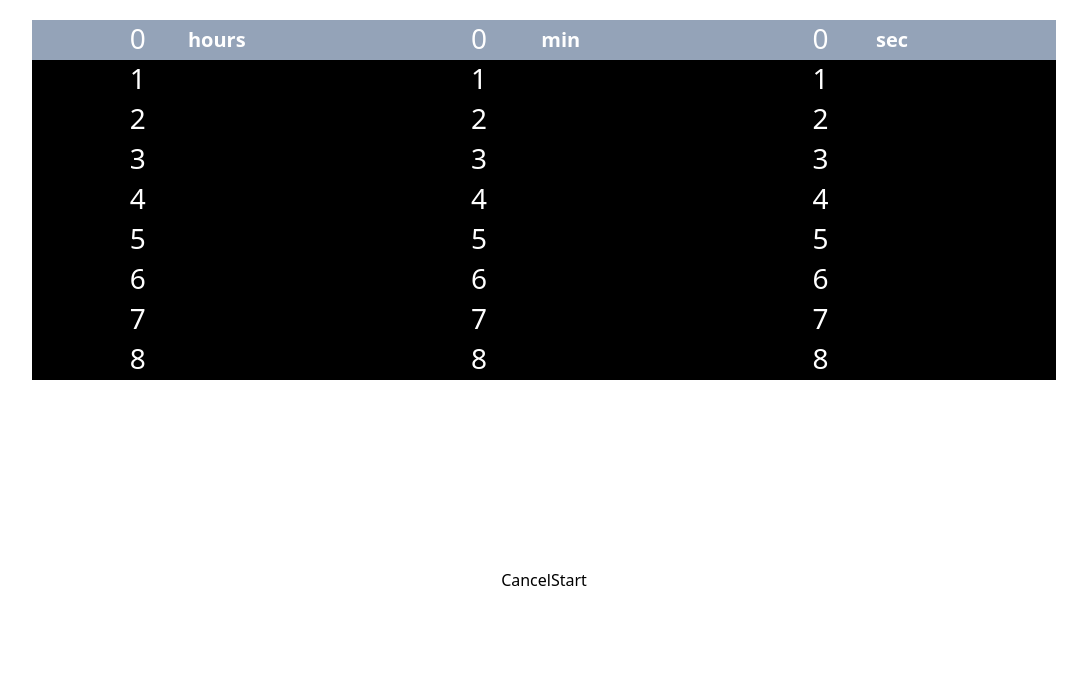
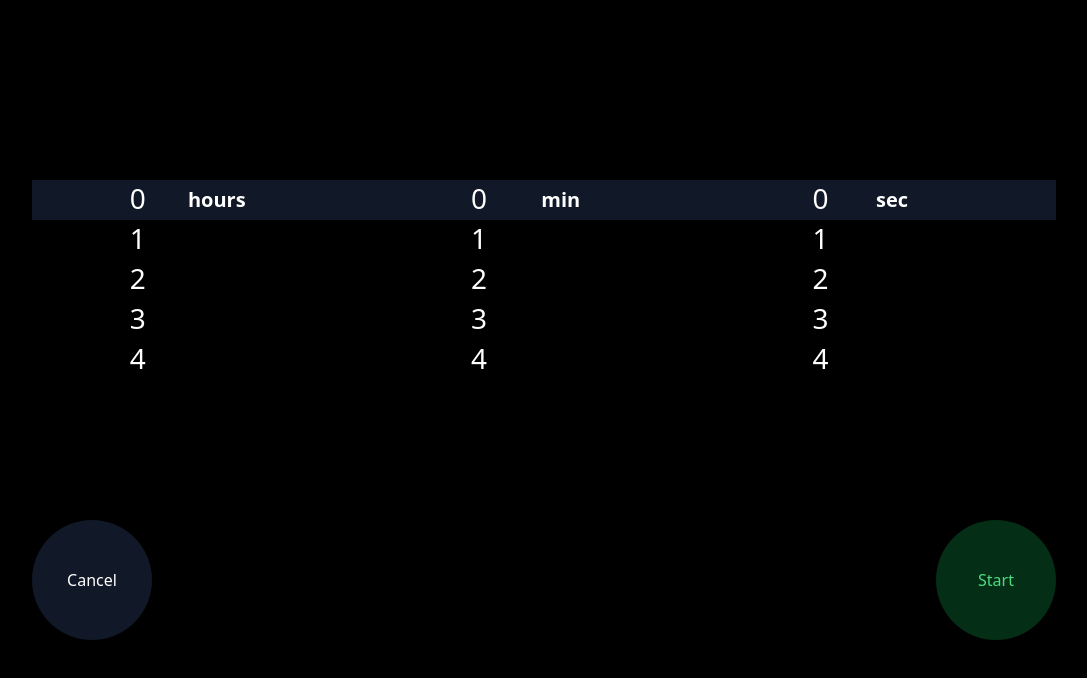
Before and after one commit to gptlv/timer-app, a React (Vite) app: page / in a window 1280 px wide. Shown: the top 678 px of the page, without its empty margins (96-1183 px from the left). Built offline with nearby package versions, Linux system fonts and the light colour scheme.

Commit message:
Improve UI

```diff
--- a/src/App.tsx
+++ b/src/App.tsx
@@ -27,11 +27,11 @@ const App = ({}: Props) => {
     seconds: 0,
   });
 
-  const [scrollPositions, setScrollPositions] = useState<InputIndexes>({
-    hours: 0,
-    minutes: 0,
-    seconds: 0,
-  }); //?
+  // const [scrollPositions, setScrollPositions] = useState<InputIndexes>({
+  //   hours: 0,
+  //   minutes: 0,
+  //   seconds: 0,
+  // });
 
   const [isInputDisabled, setIsInputDisabled] = useState<boolean>(false);
   const [isStartButtonVisible, setIsStartButtonVisible] =
@@ -41,7 +41,9 @@ const App = ({}: Props) => {
   const [isPauseButtonPressed, setIsPauseButtonPressed] =
     useState<boolean>(false);
   const [isTimerRunning, setIsTimerRunning] = useState<boolean>(false);
-  const [optionItemHeight, setOptionItemHeight] = useState<number>(0);
+  const [optionItemHeight, setOptionItemHeight] = useState<number>(
+    window.innerHeight * 0.05
+  );
   const elapsedTimeRef = useRef<number>(0);
 
   const handleScroll = (
@@ -55,14 +57,14 @@ const App = ({}: Props) => {
     const itemHeight = items[0].offsetHeight;
     setOptionItemHeight(itemHeight);
     const scrollPosition = container.scrollTop - 4 * itemHeight; //4 elements gap before and after options
-    setScrollPositions((prevState) => {
-      return {
-        ...prevState,
-        [type]: scrollPosition,
-      };
-    });
+    // setScrollPositions((prevState) => {
+    //   return {
+    //     ...prevState,
+    //     [type]: scrollPosition,
+    //   };
+    // });
     const centerIndex = Math.floor(
-      (scrollPosition + containerHeight / 2) / itemHeight
+      (scrollPosition + containerHeight / 2) / itemHeight - 0.5 // adjust for edge cases
     );
     setInputIndexes((prevState) => {
       return {
@@ -70,6 +72,7 @@ const App = ({}: Props) => {
         [type]: centerIndex,
       };
     });
+    console.log(centerIndex);
     const centerItem = Number(items[centerIndex].textContent ?? 0);
     setInputTime((prevState) => {
       return {
@@ -84,6 +87,7 @@ const App = ({}: Props) => {
   const handleStartButtonClick = useCallback(() => {
     const { hours, minutes, seconds } = inputTime;
     const totalSeconds = hours * 3600 + minutes * 60 + seconds;
+    if (totalSeconds === 0) return;
     const newTimer = { hours, minutes, seconds, totalSeconds };
 
     setIsStartButtonVisible(true);
@@ -189,8 +193,8 @@ const App = ({}: Props) => {
   }, [isTimerRunning]);
 
   return (
-    <div className="h-screen w-full flex flex-col items-center justify-center">
-      <div className="w-4/5 text-[3.5vh] leading-[3.5vh]">
+    <div className="h-screen w-full flex flex-col items-center justify-center bg-black">
+      <div className="w-4/5 text-[3.5vh] leading-[3.5vh] flex flex-col items-center justify-center">
         {!isInputDisabled ? (
           <Input
             handleScroll={handleScroll}
--- a/src/components/Buttons.tsx
+++ b/src/components/Buttons.tsx
@@ -16,18 +16,27 @@ const Buttons = ({
   isPauseButtonPressed,
 }: Props) => {
   return (
-    <div className="w-full h-full flex justify-center items-center">
+    <div className="w-full h-full flex justify-between items-center ">
       <button
         {...(isCancelButtonDisabled ? { disabled: true } : {})}
         onClick={handleCancelButtonClick}
+        className="rounded-full w-[15vh] h-[15vh] bg-gray-900 text-white"
       >
         Cancel
       </button>
       {!isStartButtonVisible ? (
-        <button onClick={handleStartButtonClick}>Start</button>
+        <button
+          onClick={handleStartButtonClick}
+          className="rounded-full w-[15vh] h-[15vh] bg-green-950 text-green-400"
+        >
+          Start
+        </button>
       ) : null}
       {isStartButtonVisible ? (
-        <button onClick={handlePauseButtonClick}>
+        <button
+          onClick={handlePauseButtonClick}
+          className="rounded-full w-[15vh] h-[15vh] bg-orange-900 text-orange-500"
+        >
           {isPauseButtonPressed ? "Resume" : "Pause"}
         </button>
       ) : null}
--- a/src/components/Input.tsx
+++ b/src/components/Input.tsx
@@ -36,6 +36,7 @@ const Input = ({ handleScroll, inputIndexes, optionItemHeight }: Props) => {
             options={minuteSecondOptions}
             inputIndex={inputIndexes.minutes}
             type="minutes"
+            optionItemHeight={optionItemHeight}
           />
         </div>
         <div className="w-1/3 z-[15]">
@@ -44,9 +45,10 @@ const Input = ({ handleScroll, inputIndexes, optionItemHeight }: Props) => {
             options={minuteSecondOptions}
             inputIndex={inputIndexes.seconds}
             type="seconds"
+            optionItemHeight={optionItemHeight}
           />
         </div>
-        <div className="absolute top-[0%] text-[2.5vh] font-bold leading-[5vh] flex border-slate-950  w-full h-[5vh] justify-around  z-[-1]  text-white bg-slate-400  bg-[50%]">
+        <div className="absolute top-[20vh] text-[2.5vh] font-bold leading-[5vh] flex border-slate-950  w-full h-[5vh] justify-around  z-[-1]  text-white bg-gray-900  bg-[50%]">
           <div className="ml-2">hours</div>
           <div className="">min</div>
           <div className="">sec</div>
--- a/src/components/ScrollPicker.tsx
+++ b/src/components/ScrollPicker.tsx
@@ -1,5 +1,6 @@
 import { Option, InputType } from "../shared/types";
 import { useEffect, useRef } from "react";
+
 type Props = {
   handleScroll: (e: React.UIEvent<HTMLUListElement>, type: InputType) => void;
   options: Option[];
@@ -19,7 +20,7 @@ const ScrollPicker = ({
 
   const scrollTo = (itemIndex: number | null) => {
     if (itemIndex === null) return;
-    ulRef.current!.scrollTop = itemIndex * optionItemHeight; //! doesn't work until scroll
+    ulRef.current!.scrollTop = itemIndex * optionItemHeight; // adjust scrollTop for padding
   };
 
   useEffect(() => {
@@ -28,14 +29,14 @@ const ScrollPicker = ({
 
   return (
     <ul
-      className="h-[45vh] no-scrollbar overflow-y-scroll scroll-smooth snap-y snap-proximity flex flex-col relative "
+      className="h-[45vh] no-scrollbar overflow-y-scroll scroll-smooth snap-y snap-proximity flex flex-col relative py-[20vh]"
       onScroll={(e) => handleScroll(e, type)}
       ref={ulRef}
     >
       {options.map((option, index) => (
         <li className="snap-center" key={`${option.key}-${option.value}`}>
           <button
-            className="w-1/3  py-1 cursor-pointer h-[5vh] flex"
+            className="w-1/3 py-1 cursor-pointer h-[5vh] flex"
             onClick={() => {
               console.log(option.value);
               scrollTo(option.value);
--- a/src/components/Timer.tsx
+++ b/src/components/Timer.tsx
@@ -8,10 +8,21 @@ const Timer = ({ timer }: Props) => {
   };
 
   return (
-    <div>
-      {timer.hours > 0 ? <span>{`${formatNumber(timer.hours)}:`}</span> : null}
-      <span>{`${formatNumber(timer.minutes)}:`}</span>
-      <span>{formatNumber(timer.seconds)}</span>
+    <div
+      className="h-[40vmax] w-[40vmax] flex justify-center items-center text-[10vmax]  rounded-full bg-gray-900 text-white"
+      // style={{
+      //   background: `conic-gradient(#ffa500_${(100).toFixed(
+      //     2
+      //   )}deg,#ededed_360deg)}`,
+      // }}
+    >
+      <div>
+        {timer.hours > 0 ? (
+          <span>{`${formatNumber(timer.hours)}:`}</span>
+        ) : null}
+        <span>{`${formatNumber(timer.minutes)}:`}</span>
+        <span>{formatNumber(timer.seconds)}</span>
+      </div>
     </div>
   );
 };
```
